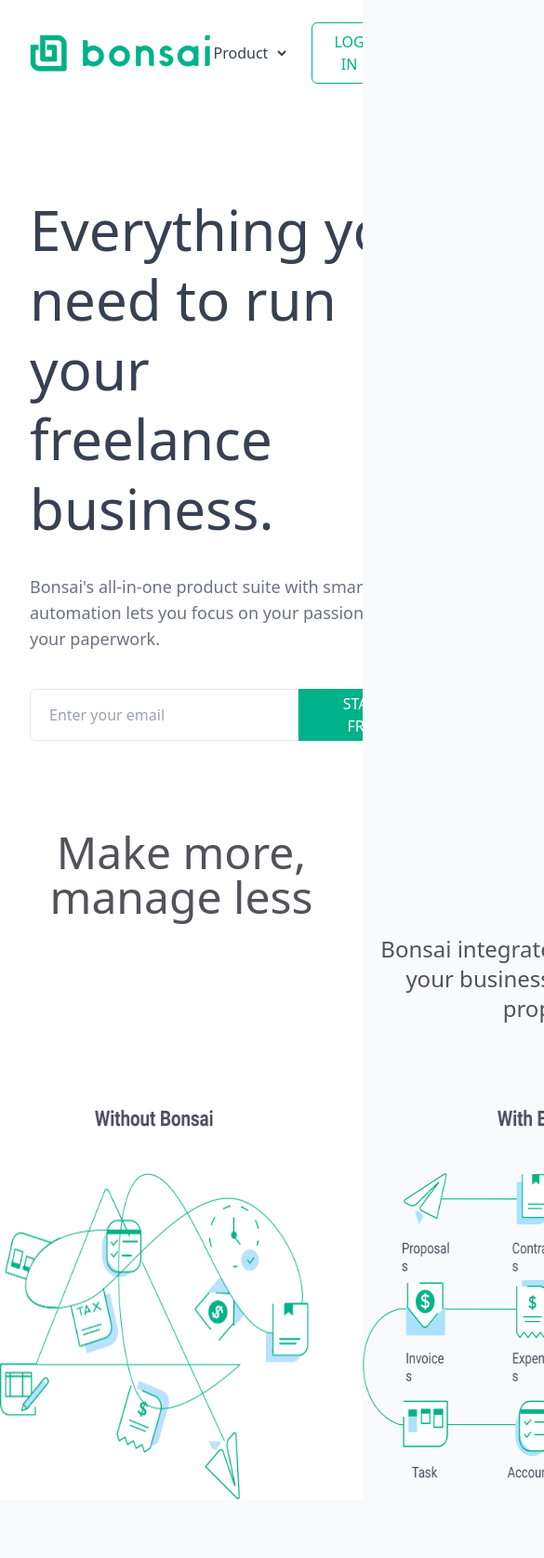
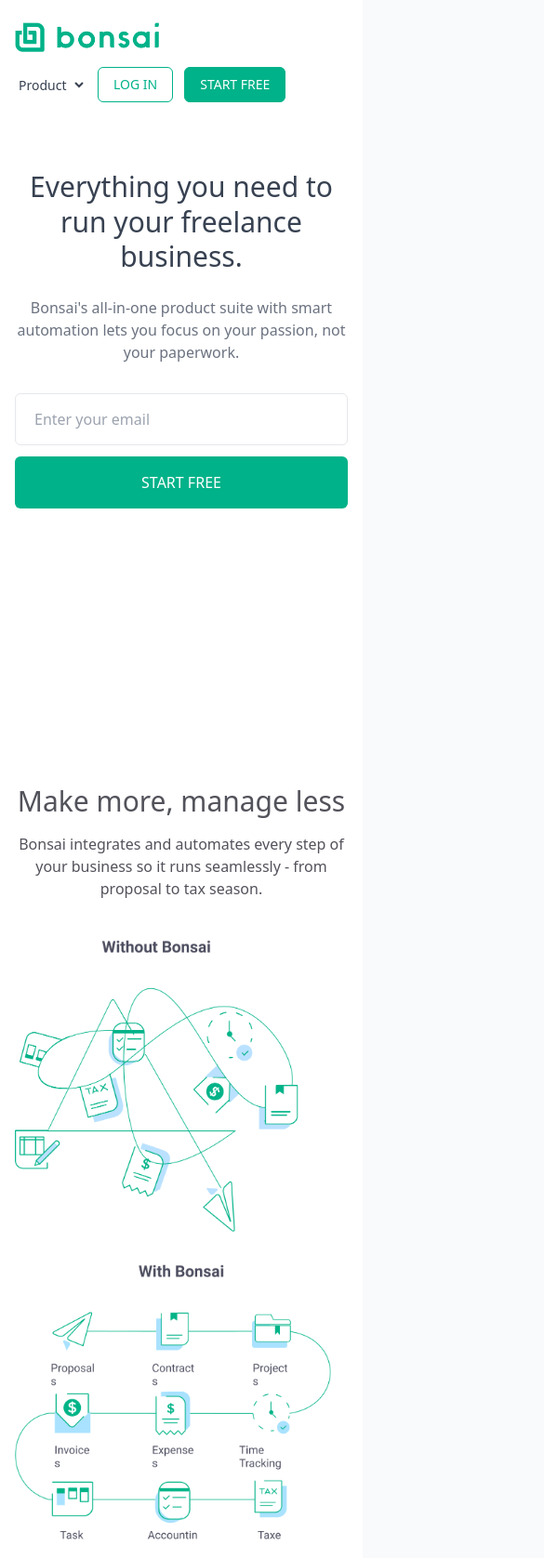
Before and after one commit to aziztop1120-beep/Bonsai, a plain HTML site: page index.html in a window 390 px wide. Shown: the top 1676 px of the page at 93% size, 585 px wide, since content can reach past the window. Drawn offline with nearby package versions, Linux system fonts and the light colour scheme.

Commit message:
Sayt yangilandi

```diff
--- a/index.html
+++ b/index.html
@@ -4,7 +4,6 @@
 <head>
     <meta charset="UTF-8">
     <meta name="viewport" content="width=device-width, initial-scale=1.0">
-
     <title>Bonsai</title>
     <link rel="icon" href="./img/image copy 9.png">
     <script src="https://cdn.tailwindcss.com"></script>
@@ -14,36 +13,24 @@
 
     <section class="relative overflow-hidden min-h-screen bg-white">
 
-        <!-- Background -->
-        <!-- Background -->
-        <div class="absolute inset-0 -z-10 overflow-hidden">
-
-
-
-        </div>
-        <!-- Navbar -->
+        <div class="absolute inset-0 -z-10 overflow-hidden"></div>
         <header class="bg-white">
-            <div class="max-w-7xl mx-auto flex items-center justify-between py-6 px-8">
-
-                <img src="./img/image.png" class="h-10" alt="logo">
-
-                <div class="flex items-center gap-6">
-
-                    <select class="bg-transparent outline-none text-gray-700">
+            <div class="max-w-7xl mx-auto flex flex-wrap items-center justify-between gap-4 py-6 px-4 sm:px-6 lg:px-8">
+                <img src="./img/image.png" class="h-8 sm:h-10" alt="logo">
+                <div class="flex flex-wrap items-center gap-3 sm:gap-6">
+                    <select class="bg-transparent outline-none text-gray-700 text-sm sm:text-base">
                         <option>Product</option>
                         <option>Pomidor</option>
                         <option>Bodring</option>
                     </select>
-
                     <button
-                        class="px-6 py-2 border border-[#00b289] text-[#00b289] rounded-md hover:bg-[#00b289] hover:text-white transition">
+                        class="px-4 sm:px-6 py-2 border border-[#00b289] text-[#00b289] text-sm sm:text-base
+                         rounded-md hover:bg-[#00b289] hover:text-white transition">
                         LOG IN
                     </button>
-
                     <button
-                        class="px-6 py-2 bg-[#00b289] text-white rounded-md border border-[#00b289] hover:bg-white hover:text-[#00b289] transition">
-
-
+                        class="px-4 sm:px-6 py-2 bg-[#00b289] text-white text-sm sm:text-base rounded-md
+                         border border-[#00b289] hover:bg-white hover:text-[#00b289] transition">
                         START FREE
                     </button>
 
@@ -52,82 +39,83 @@
             </div>
         </header>
 
-        <!-- Hero -->
-        <div class="max-w-7xl mx-auto px-8 py-24">
+        <div class="max-w-7xl mx-auto px-4 sm:px-6 lg:px-8 py-12 sm:py-16 lg:py-24">
 
-            <div class="grid lg:grid-cols-2 gap-20 items-center">
+            <div class="grid lg:grid-cols-2 gap-10 sm:gap-16 lg:gap-20 items-center">
 
-                <div class="flex  justify-around">
+                <div class="flex justify-center lg:justify-start">
 
-                    <div>
-                        <h1 class="text-6xl font-light text-gray-700 leading-tight">
-                            Everything you <br>
-                            need to run your <br>
+                    <div class="text-center lg:text-left">
+                        <h1 class="text-3xl sm:text-4xl md:text-5xl lg:text-6xl font-light text-gray-700 leading-tight">
+                            Everything you
+                            need to run your
                             freelance business.
                         </h1>
 
-                        <p class="mt-8 text-lg text-gray-500 max-w-md">
+                        <p class="mt-6 sm:mt-8 text-base sm:text-lg text-gray-500 max-w-md mx-auto lg:mx-0">
                             Bonsai's all-in-one product suite with smart automation lets
                             you focus on your passion, not your paperwork.
                         </p>
 
-                        <div class="flex mt-10">
-                            <input class="w-80 h-14 px-5 border rounded-l-md outline-none"
+                        <div class="flex flex-col sm:flex-row mt-8 sm:mt-10 gap-3 sm:gap-0 max-w-md mx-auto lg:mx-0">
+                            <input class="w-full sm:w-80 h-14 px-5 border rounded-md sm:rounded-l-md sm:rounded-r-none outline-none"
                                 placeholder="Enter your email">
 
-                            <button class="px-8 bg-[#00b289] text-white rounded-r-md hover:bg-[#009b77]">
+                            <button class="px-8 h-14 sm:h-auto bg-[#00b289] text-white rounded-md sm:rounded-l-none sm:rounded-r-md hover:bg-[#009b77]">
                                 START FREE
                             </button>
                         </div>
 
-
                     </div>
-
-
 
                 </div>
 
             </div>
+        </div>
 
     </section>
 
 
-    <div class="bg-white">
+    <div class="bg-white px-4 sm:px-6 lg:px-8">
 
-        <h1 class="text-5xl font-[400]  text-center text-zinc-600 ">Make more, manage less</h1>
+        <h1 class="text-3xl sm:text-4xl lg:text-5xl font-[400] text-center text-zinc-600">Make more, manage less</h1>
 
-        <p class="w-[943px] h-[64px] pl-[400px] mt-4 text-2xl font-[400]  text-center text-zinc-600">Bonsai integrates
-            and automates every step of your business so it runs seamlessly - from proposal to tax
+        <p class="max-w-3xl mx-auto mt-4 text-base sm:text-lg lg:text-2xl font-[400] text-center text-zinc-600">
+            Bonsai integrates and automates every step of your business so it runs seamlessly - from proposal to tax
             season.</p>
-        <br><br><br><br><br>
-        <div class="flex items-center justify-around ">
-            <img class="w-[479.53125px] h-[423.75px]" src="./img/image copy.png" alt="img">
-            <img class="w-[479.53125px] h-[423.75px]" src="./img/image copy 2.png" alt="img">
+        <br class="hidden sm:block"><br class="hidden sm:block">
+        <div class="flex flex-col md:flex-row items-center justify-around gap-8 md:gap-4 py-10">
+            <img class="w-full max-w-[479px] h-auto" src="./img/image copy.png" alt="img">
+            <img class="w-full max-w-[479px] h-auto" src="./img/image copy 2.png" alt="img">
         </div>
 
     </div>
-    <br><br><br><br>
-    <img src="./img/image copy 3.png" alt="img">
 
-    <h1 class="text-5xl font-[400]  text-center text-zinc-600 ">Trusted by 250K+ freelancers and agencies.</h1>
-    <p class="w-[983px] h-[64px] pl-[400px] mt-4 text-2xl font-[400]  text-center text-zinc-600">Whether youre just
-        getting started or your business is booming, Bonsai has you covered..</p>
-<br><br><br><br><br><br>
-        <img src="./img/image copy 5.png" alt="img">
+    <div class="px-4 sm:px-6 lg:px-8 py-10">
+        <img class="w-full h-auto" src="./img/image copy 3.png" alt="img">
+    </div>
 
-        <br><br><br><br><br><br><br><br>
+    <h1 class="text-3xl sm:text-4xl lg:text-5xl font-[400] text-center text-zinc-600 px-4">Trusted by 250K+ freelancers and agencies.</h1>
+    <p class="max-w-3xl mx-auto mt-4 text-base sm:text-lg lg:text-2xl font-[400] text-center text-zinc-600 px-4">Whether you're just
+        getting started or your business is booming, Bonsai has you covered.</p>
 
-        <h1 class="text-5xl font-[400]  text-center text-zinc-600 ">Don't just take it from us.</h1>
-<br><br><br><br><br><br>
-<img src="./img/image copy 6.png" alt="img">
+    <div class="px-4 sm:px-6 lg:px-8 py-10">
+        <img class="w-full h-auto" src="./img/image copy 5.png" alt="img">
+    </div>
 
-<br><br><br><br><br><br>
+    <h1 class="text-3xl sm:text-4xl lg:text-5xl font-[400] text-center text-zinc-600 px-4">Don't just take it from us.</h1>
 
-<img class=" ml-36 aligin-center jucfiy-center w-[1,066px] h-[336px] border " src="./img/image copy 7.png" alt="img">
+    <div class="px-4 sm:px-6 lg:px-8 py-10">
+        <img class="w-full h-auto" src="./img/image copy 6.png" alt="img">
+    </div>
 
-<br><br><br><br><br><br>
+    <div class="px-4 sm:px-6 lg:px-8 py-10 flex justify-center">
+        <img class="w-full max-w-4xl h-auto border" src="./img/image copy 7.png" alt="img">
+    </div>
 
-<img class="ml-24"  src="./img/image copy 8.png" alt="img">
+    <div class="px-4 sm:px-6 lg:px-8 py-10">
+        <img class="w-full h-auto" src="./img/image copy 8.png" alt="img">
+    </div>
 </body>
 
 </html>
```
Also changed, not shown: style.css (added, +29 -0 lines).
